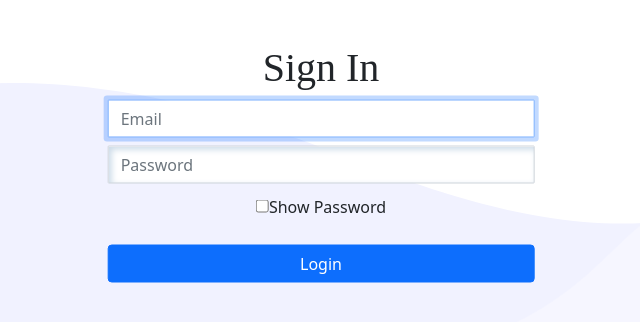
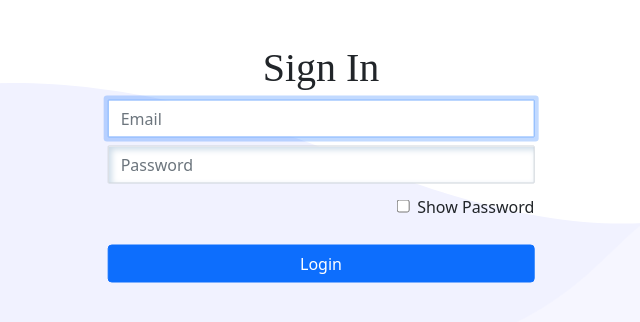
Before and after one commit to Silcrows1/UCSTicket, a CodeIgniter app: page /UCSTicket/users/login in a window 1280 px wide. Shown: the part 237-559 px from the top of the page, without its empty margins (319-959 px from the left). Run offline with CodeIgniter, Linux system fonts and the light colour scheme; some web fonts are replaced.

Commit message:
Show password Alligned
Aligned Show password option at the login screen to appear on the right rather than the center.

```diff
--- a/application/views/users/login.php
+++ b/application/views/users/login.php
@@ -20,9 +20,12 @@
 					<input type="email" name="email" class="form-control" placeholder="Email" required autofocus>
 				</div>
 				<div class="form-group">
-				<!--Password input with checkbox to show text -->
+				<!--Password input -->
 					<input type="password" name="password" id="password" class="form-control" placeholder="Password" required autofocus>
-					<input type="checkbox" onclick="myFunction()">Show Password
+				</div>
+				<div class="form-group showPWdiv">
+				<!--checkbox to show text -->
+					<input type="checkbox" class="showPW" onclick="myFunction()">Show Password
 				</div>
 				<br>
 				<button type="submit" class="btn btn-primary col-12"> Login </button>
--- a/assets/style.css
+++ b/assets/style.css
@@ -44,6 +44,13 @@ table {
 	transform: translate(-50%, -50%);
 	text-align:center;
 }
+.showPWdiv {
+	text-align:end;
+}
+.showPW {
+	margin:1vh;
+}
+
 .navi{
 	display:block;
 	float:right;
```
